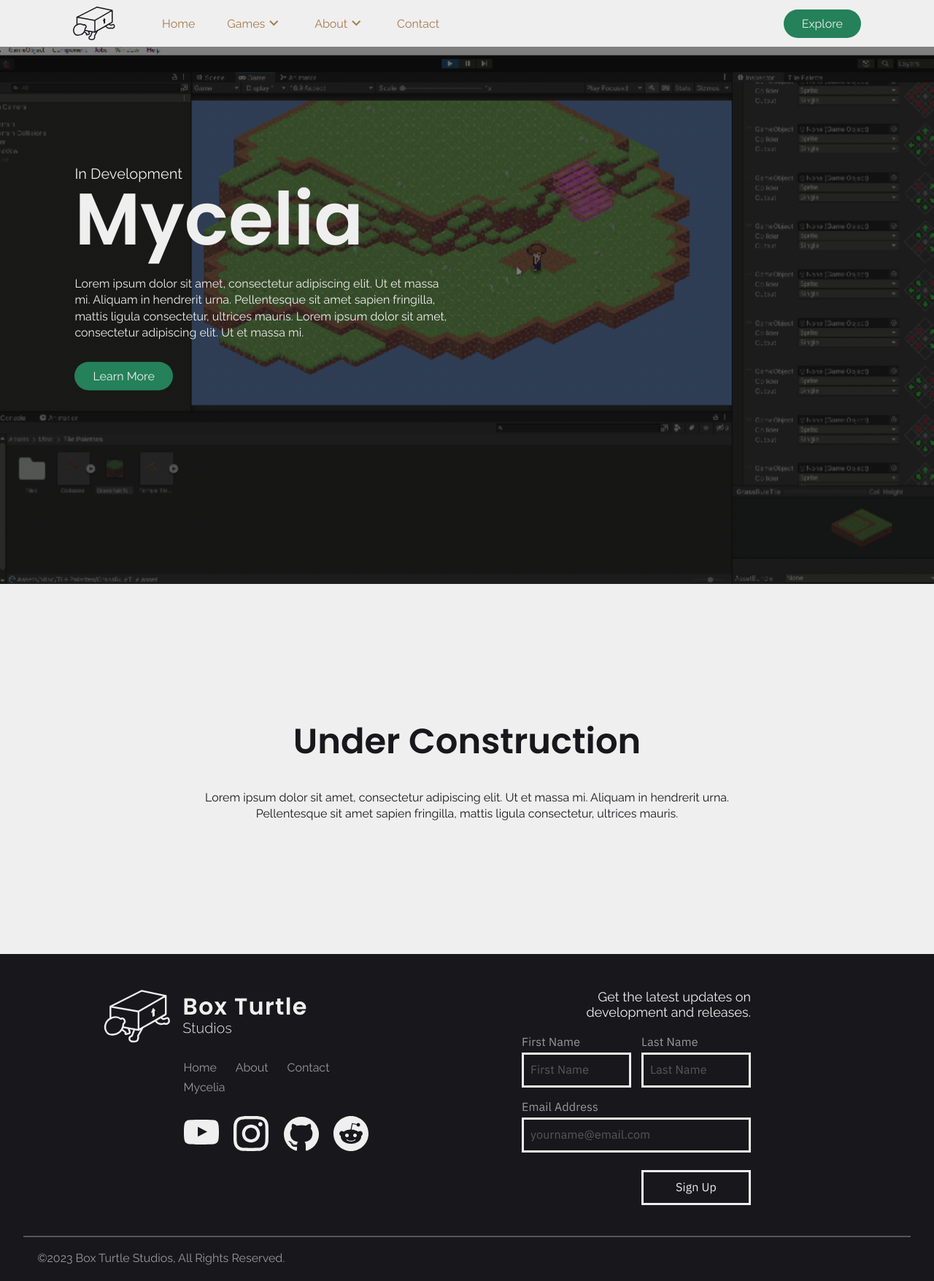
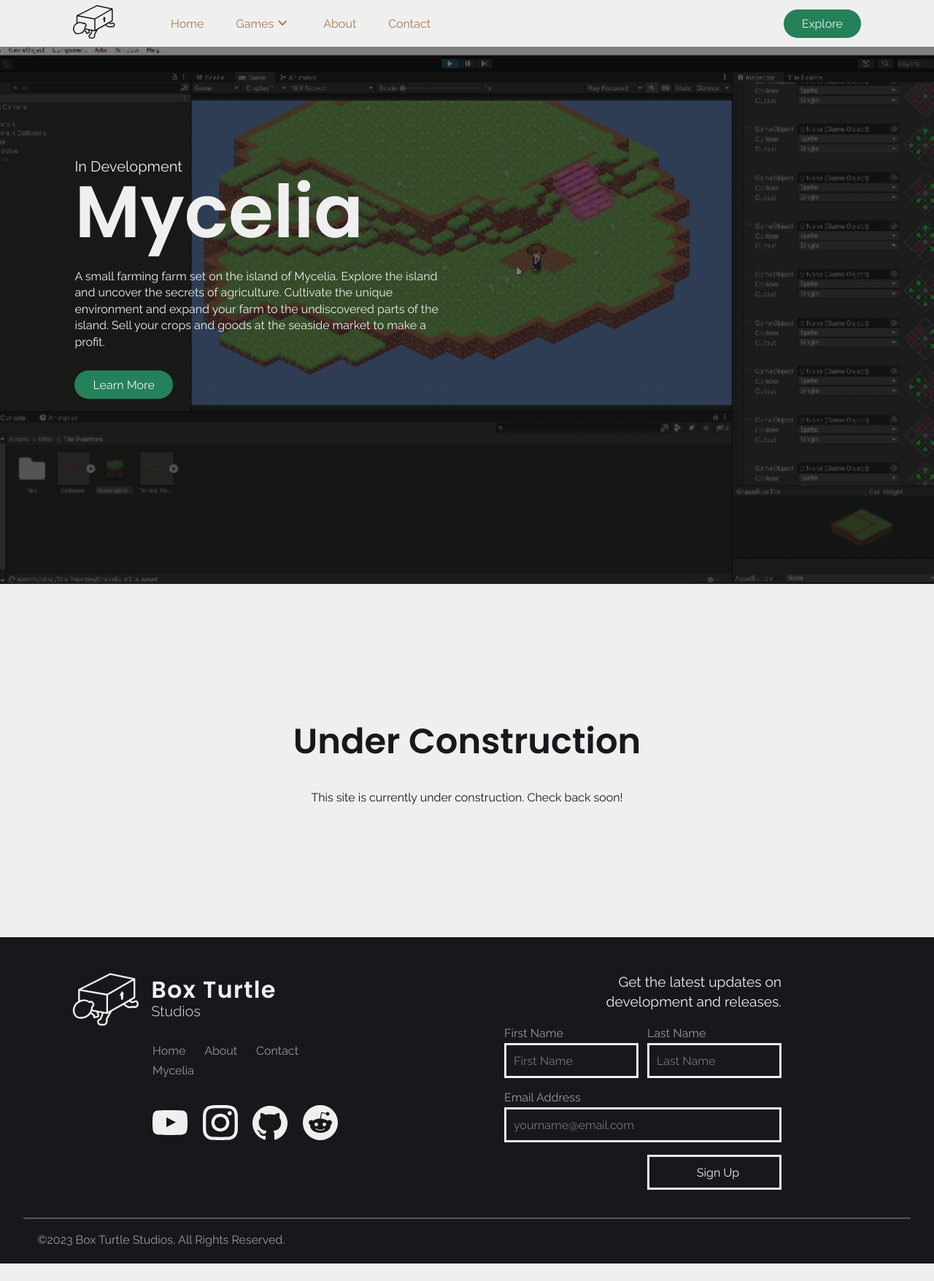
Before and after one commit to boxturtlestudios/website, a plain HTML site: page index.html in a window 1280 px wide. Shown: the whole page at 73% size. After the commit the page ends 1731 px from the top, so only its background shows below. Drawn offline with nearby package versions, Linux system fonts and the light colour scheme.

Commit message:
Added interaction and signup form
Added hover styling and dropdown menus as well as a sign up form.

Replaced placeholder text with real text.

```diff
--- a/index.html
+++ b/index.html
@@ -13,11 +13,23 @@
 <body>
     <nav class="navbar">
         <div class="wrapper">
-            <img class="logo" src="Assets/logo.svg" alt="Box Turtle Logo">
+            <a href="index.html"><img class="logo" src="Assets/logo.svg" alt="Box Turtle Logo"></a>
             <ul class="nav-links">
                 <li><a href="#">Home</a></li>
-                <li><a href="#">Games<span class="material-symbols-outlined">expand_more</span></a></li>
-                <li><a href="#">About<span class="material-symbols-outlined">expand_more</span></a></li>
+                <div class="dropdown">
+                    <li class=".dropbtn">Games<span class="material-symbols-outlined">expand_more</span></li>
+                    <div class="dropdown-content" id="gamesDropdown">
+                        <a href="#">Mycelia</a>
+                    </div>
+                </div>
+                <li><a href="#">About</a></li>
+                <!--<div class="dropdown">
+                    <li class=".dropbtn">About<span class="material-symbols-outlined">expand_more</span></li>
+                    <div class="dropdown-content" id="aboutDropdown">
+                        <a href="#">About Us</a>
+                        <a href="#">Our Team</a>
+                    </div>
+                </div>-->
                 <li><a href="#">Contact</a></li>
             </ul>
         </div>
@@ -28,12 +40,7 @@
             <h4 class="tag">In Development</h4>
             <h1 class="title">Mycelia</h1>
             <p class="details">
-            Lorem ipsum dolor sit amet, consectetur
-            adipiscing elit. Ut et massa mi. Aliquam in
-            hendrerit urna. Pellentesque sit amet sapien
-            fringilla, mattis ligula consectetur, ultrices mauris.
-            Lorem ipsum dolor sit amet, consectetur
-            adipiscing elit. Ut et massa mi.
+                A small farming farm set on the island of Mycelia. Explore the island and uncover the secrets of agriculture. Cultivate the unique environment and expand your farm to the undiscovered parts of the island. Sell your crops and goods at the seaside market to make a profit.
             </p>
             <a href="#" class="primary-cta">Learn More</a>
         </div>
@@ -42,10 +49,7 @@
     <main class="construction">
         <h2>Under Construction</h2>
         <p>
-            Lorem ipsum dolor sit amet, consectetur
-            adipiscing elit. Ut et massa mi. Aliquam in
-            hendrerit urna. Pellentesque sit amet sapien
-            fringilla, mattis ligula consectetur, ultrices mauris.
+            This site is currently under construction. Check back soon!
         </p>
     </main>
     <footer>
@@ -54,7 +58,7 @@
                 <img src="/Assets/text-logo.svg" class="logo">
                 <nav class="links">
                     <ul class="pages">
-                        <li><a href="#">Home</a></li>
+                        <li><a href="index.html">Home</a></li>
                         <li><a href="#">About</a></li>
                         <li><a href="#">Contact</a></li>
                     </ul>
@@ -63,14 +67,31 @@
                     </ul>
                 </nav>
                 <div class="socials">
-                    <a href="#"><img src="Assets/Icons/youtube.svg" alt="Youtube Logo"></a>
-                    <a href="#"></a><img src="Assets/Icons/instagram.svg" alt="Instagram Logo"></a>
-                    <a href="#"></a><img src="Assets/Icons/github.svg" alt="Github Logo"></a>
-                    <a href="#"></a><img src="Assets/Icons/reddit.svg" alt="Reddit Logo"></a>
+                    <a href="https://www.youtube.com"><img src="Assets/Icons/youtube.svg" alt="Youtube Logo"></a>
+                    <a href="https://www.instagram.com"><img src="Assets/Icons/instagram.svg" alt="Instagram Logo"></a>
+                    <a href="https://www.github.com"><img src="Assets/Icons/github.svg" alt="Github Logo"></a>
+                    <a href="https://www.reddit.com"><img src="Assets/Icons/reddit.svg" alt="Reddit Logo"></a>
                 </div>
             </div>
             <div class="signup">
-                <img src="form.png" alt="temp form image">
+                <p>Get the latest updates on development and releases.</p>
+                <form name="main-signup" method="POST" onSubmit="submit" action="" data-netlify="true" data-netlify-honeypot="bot-field">
+                    <input style="display: none;" name="bot-field" type="text">
+                    <div>
+                        <label for="first-name">First Name</label>
+                        <input name="first-name" type="text" id="first-name" placeholder="First Name" required>
+                    </div>
+                    <div>
+                        <label for="last-name">Last Name</label>
+                        <input name="last-name" type="text" id="last-name" placeholder="Last Name" required>
+                    </div>
+                    <div class="email">
+                        <label for="email">Email Address</label>
+                        <input name="email" type="email" id="email" placeholder="yourname@email.com" required>
+                    </div>
+                    <p id="form-success">Success!<br>Thanks for signing up!</p>
+                    <button type="submit">Sign Up</button>
+                </form>
             </div>
         </div>
         <hr>
--- a/style.css
+++ b/style.css
@@ -3,7 +3,11 @@
 :root {
     /* Color styles */
     --primary--accent: #24815A;
+    --primary--accent-darker: #206649;
+    --primary--accent-lighter: #57b38c;
     --secondary--accent: #A9794C;
+    --secondary--accent-darker: #66482c;
+    --secondary--accent-lighter: #ca9f76;
     --primary--black: #18181C;
     --primary--white: #EFEFEF;
     --secondary--white: #999999;
@@ -59,6 +63,14 @@ p {
     border-radius: 27px;
 }
 
+.primary-cta:hover {
+    background-color: var(--primary--accent-darker);
+}
+
+.primary-cta:active {
+    background-color: var(--primary--accent-lighter);
+}
+
 /* Navbar */
 
 .navbar {
@@ -67,6 +79,7 @@ p {
     justify-content: space-between;
     align-items: center;
     height: 64px;
+    /*overflow: hidden;*/
 }
 
 .navbar .logo {
@@ -76,9 +89,11 @@ p {
 
 .navbar .wrapper {
     display: flex;
+    align-items: center;
 }
 
 .nav-links {
+    height: 64px;
     margin: 0 64px;
     width: 380px;
     display: flex;
@@ -86,16 +101,71 @@ p {
     justify-content: space-between;
 }
 
-.nav-links li, .nav-links a{
+.nav-links a, .nav-links li, .nav-links .dropdown {
     all: unset;
+    padding: 0 6px;
     color: var(--secondary--accent);
     cursor: pointer;
-}
-
-.nav-links a:has(.material-symbols-outlined) {
+    height: 100%;
     display: flex;
     align-items: center;
 }
+
+.nav-links a:hover, .nav-links li:hover {
+    color: var(--secondary--accent-darker);
+    /*background-color: #e7e6e6*/
+}
+
+.nav-links .dropdown:hover li span {
+    animation-name: rotate;
+    animation-duration: 148ms;
+    transform: rotateZ(180deg);
+}
+
+
+@keyframes rotate {
+    0% {
+        transform: rotateZ(0deg);
+    }
+    50% {
+        transform: rotateZ(90deg);
+    }
+    100% {
+        transform: rotateZ(180deg);
+    }
+}
+
+    /*Dropdown*/
+
+    .dropdown {
+        float: left;
+        overflow: hidden;
+    }
+
+    .dropdown-content {
+        display: none;
+        position: absolute;
+        top: 64px;
+        background-color: #e7e6e6;
+        min-width: 148px;
+        z-index: 1;
+    }
+
+    .dropdown-content a {
+        padding: 12px 16px;
+        text-decoration: none;
+        display: block;
+        text-align: left;
+    }
+
+    .dropdown-content a:hover {
+        background-color: rgb(218, 216, 216);
+    }
+
+    .navbar:hover .dropdown:hover .dropdown-content {
+        display: block;
+    }
+
 
 /* Hero */
 
@@ -160,19 +230,23 @@ footer .wrapper {
     margin: auto;
 }
 
-footer .wrapper .logo {
+footer .logo {
     position: relative;
     right: 110px;
 }
 
-footer .wrapper .info .links .pages {
+footer .info {
+    width: 40%;
+}
+
+footer .info .links .pages {
     color: var(--secondary--white);
     display: flex;
     justify-content: space-between;
     width: 200px;
     margin-top: 20px;
 }
-footer .wrapper .info .links .games {
+footer .info .links .games {
     color: var(--secondary--white);
     display: flex;
     justify-content: space-between;
@@ -180,12 +254,12 @@ footer .wrapper .info .links .games {
     margin-top: 8px;
 }
 
-footer .wrapper .info .socials {
+footer .info .socials {
     display: flex;
     display: flex;
     justify-content: space-between;
     width: 254px;
-    margin-top: 28px;
+    margin-top: 38px;
 }
 
 footer hr {
@@ -201,6 +275,89 @@ footer .copyright {
     color: var(--secondary--white);
 }
 
+footer .signup {
+    text-align: right;
+    width: 380px;
+}
+
+footer .signup p {
+    font-size: 1.2rem;
+    margin-bottom: 20px;
+    width: 340px;
+    float: right;
+}
+
+footer .signup label {
+    display: block;
+    text-align: left;
+}
+
+footer .signup form {
+    width: 100%;
+    display: grid;
+    gap: 12px;
+    grid-template-columns: 1fr 1fr;
+}
+
+footer .signup form > * {
+    height: 76px;
+    width: 100%;
+}
+
+footer .signup form .email {
+    grid-column: 1 / 3;
+}
+
+footer form label {
+    color: var(--secondary--white);
+    margin-bottom: 4px;
+}
+
+footer form input {
+    width: 100%;
+    height: 48px;
+    font-family: 'Raleway', sans-serif;
+    font-size: 16px;
+    color: var(--tertiary--white);
+    padding-left: 10px;
+    background-color: rgba(255, 255, 255, 0);
+    border: 3px solid var(--primary--white);
+}
+
+footer form input:not(:placeholder-shown) {
+    color: var(--secondary--white);
+}
+
+footer form input:focus {
+    outline-style: none;
+    box-shadow: none;
+    background-color:rgba(255, 255, 255, 0.4);
+    color: var(--primary--white);
+}
+
+footer form button:focus, footer form button:hover {
+    background-color: var(--primary--white);
+    color: var(--primary--black);
+}
+
+footer form button {
+    font-family: 'Raleway', sans-serif;
+    font-size: 16px;
+    color: var(--primary--white);
+    height: 48px !important;
+    padding-left: 10px;
+    background-color: rgba(255, 255, 255, 0);
+    border: 3px solid var(--primary--white);
+    grid-row: 3;
+    grid-column: 2;
+}
+
+#form-success {
+    color: rgb(32, 207, 70);
+    font-size: 1rem;
+    display: none;
+}
+
 @media only screen and (max-width: 889px) {
     body {
       background-color: lightblue;
```
